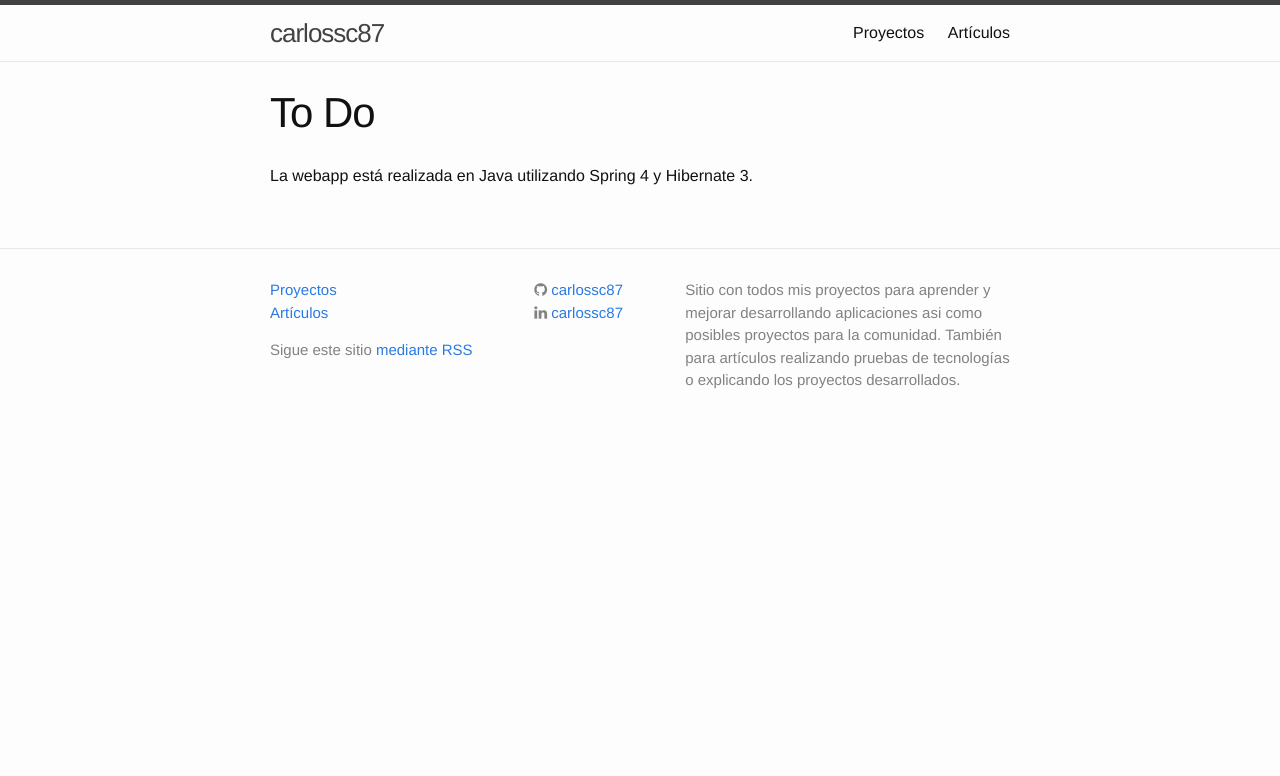
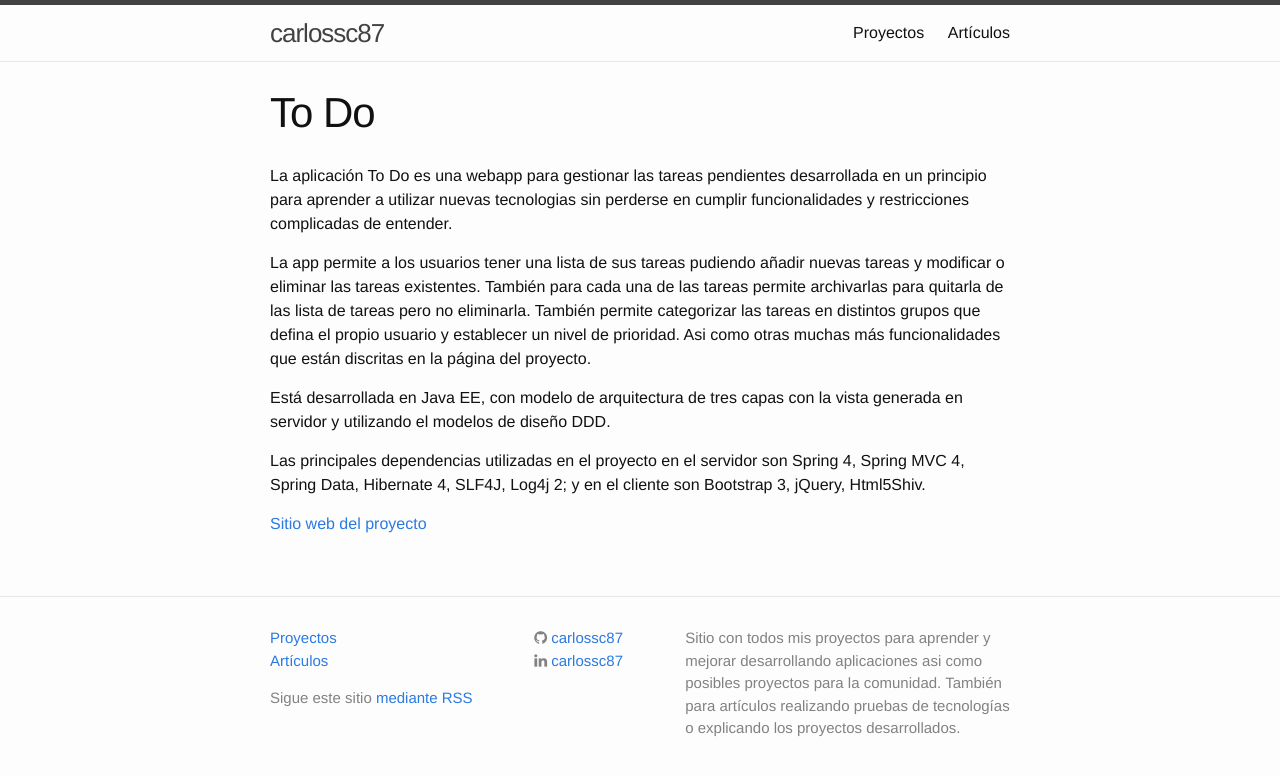
Before and after one commit to carlossc87/carlossc87.github.io, a Jekyll site: the page built from proyectos/todo.md, in a window 1280 px wide. Shown: the top 776 px of the page. Built offline with Jekyll 4.4.1, drawn with Linux system fonts in a browser that asks for light colours; nearby versions of some CDN libraries.

Commit message:
Se cubre la página todo

```diff
--- a/index.html
+++ b/index.html
@@ -2,7 +2,7 @@
 layout: default
 ---
 <div class="home">
-  <h1 class="page-heading">Proyectos</h1>
+  <h1 class="page-heading"><a href="{{ '/proyectos/' | prepend: site.baseurl }}">Proyectos</a></h1>
   {% if site.pages.size == 0 %}
     Sin proyectos.
   {% else %}
@@ -19,7 +19,7 @@ layout: default
   {% endfor %}
   </ul>
   {% endif %}
-  <h1 class="page-heading">Artículos</h1>
+  <h1 class="page-heading"><a href="{{ '/articulos/' | prepend: site.baseurl }}">Artículos</a></h1>
   {% if site.posts.size == 0 %}
     Sin artículos.
   {% else %}
--- a/proyectos/todo.md
+++ b/proyectos/todo.md
@@ -3,6 +3,26 @@ layout: page
 title:  To Do
 menu:   proyectos
 description: >
- Webapp para gestionar las tareas pendientes de una persona.
+ Webapp para gestionar las tareas pendientes.
 ---
-La webapp está realizada en Java utilizando Spring 4 y Hibernate 3.
+La aplicación To Do es una webapp para gestionar las tareas pendientes
+desarrollada en un principio para aprender a utilizar nuevas tecnologias sin
+perderse en cumplir funcionalidades y restricciones complicadas de entender.
+
+La app permite a los usuarios tener una lista de sus tareas pudiendo añadir
+nuevas tareas y modificar o eliminar las tareas existentes. También para cada
+una de las tareas permite archivarlas para quitarla de las lista de tareas
+pero no eliminarla. También permite categorizar las tareas en distintos grupos
+que defina el propio usuario y establecer un nivel de prioridad. Asi como otras
+muchas más funcionalidades que están discritas en la página del proyecto.
+
+Está desarrollada en Java EE, con modelo de arquitectura de tres capas con
+la vista generada en servidor y utilizando el modelos de diseño DDD.
+
+Las principales dependencias utilizadas en el proyecto en el servidor son
+Spring 4, Spring MVC 4, Spring Data, Hibernate 4, SLF4J, Log4j 2; y en el
+cliente son Bootstrap 3, jQuery, Html5Shiv.
+
+[Sitio web del proyecto][sitio-web]
+
+[sitio-web]: https://github.com/carlossc87/todo-web
```
Also changed, not shown: articulos.html (renamed from articulos/index.html), 2 other files.
